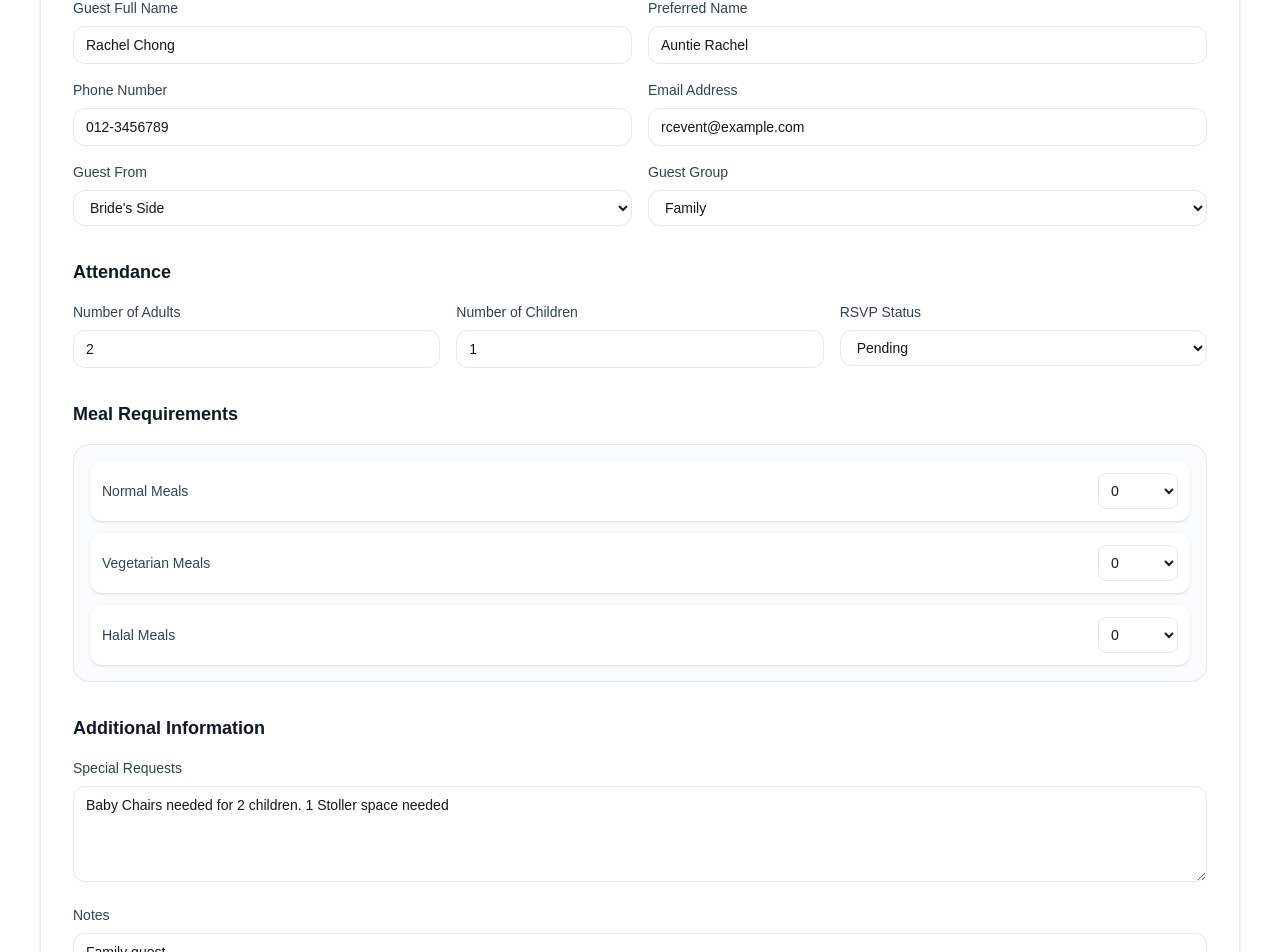
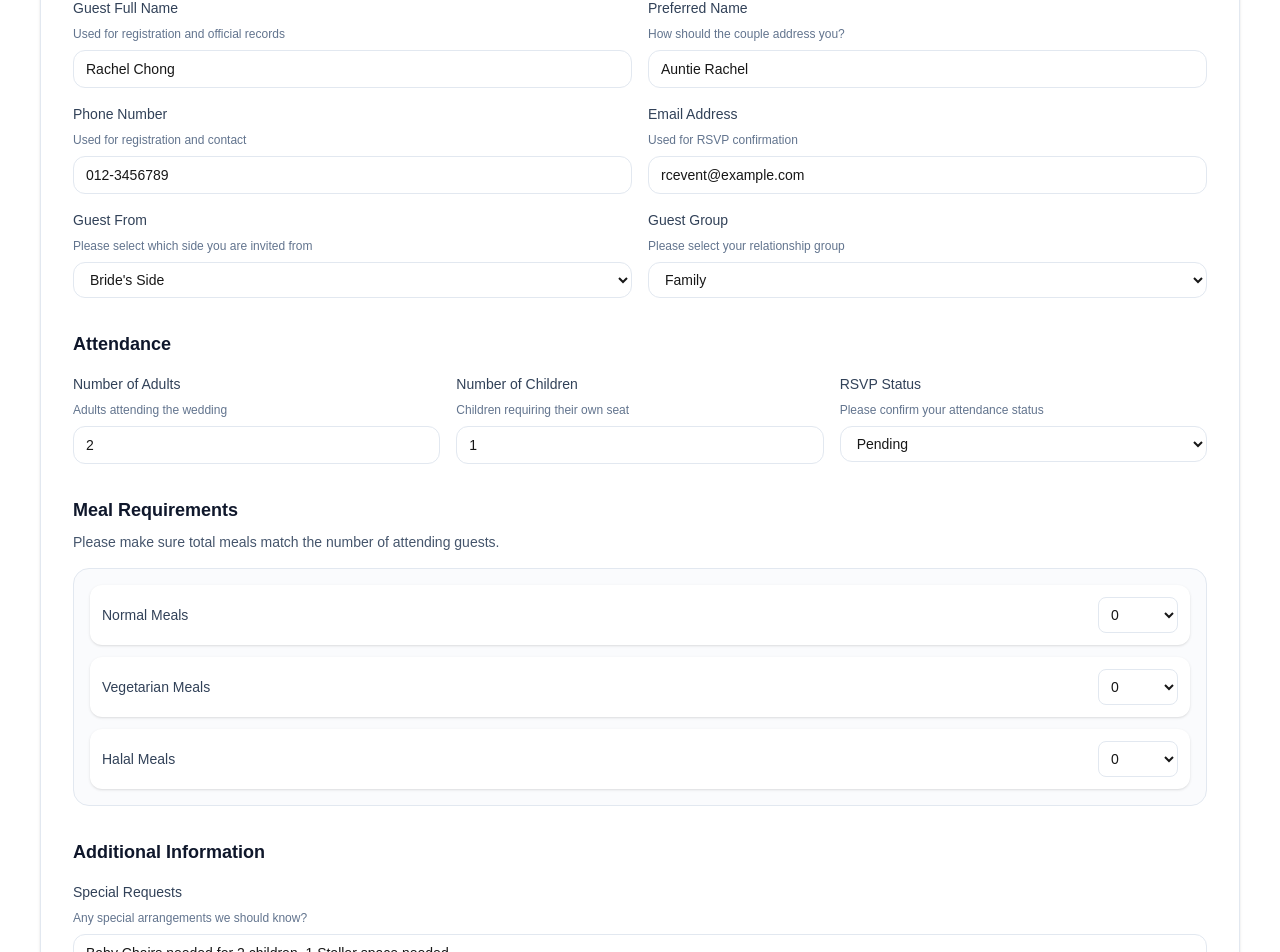
Before and after one commit to RCEventPlanner/WeddingPlanningOS, a Next.js app: page /rsvp in a window 1280 px wide. Shown: the part 720-1672 px from the top of the page. Built offline with nearby package versions, Linux system fonts and the light colour scheme.

Commit message:
Refine RSVP form helper text

```diff
--- a/components/RSVPForm.tsx
+++ b/components/RSVPForm.tsx
@@ -50,6 +50,9 @@ export function RSVPForm({
               <label className="mb-2 block text-sm font-medium text-slate-700">
                 Guest Full Name
               </label>
+              <p className="mb-2 text-xs text-slate-500">
+                Used for registration and official records
+              </p>
               <input
                 className="w-full rounded-xl border border-slate-200 px-3 py-2 text-sm outline-none focus:border-rose-400"
                 defaultValue={guestName}
@@ -60,6 +63,9 @@ export function RSVPForm({
               <label className="mb-2 block text-sm font-medium text-slate-700">
                 Preferred Name
               </label>
+              <p className="mb-2 text-xs text-slate-500">
+                How should the couple address you?
+              </p>
               <input
                 className="w-full rounded-xl border border-slate-200 px-3 py-2 text-sm outline-none focus:border-rose-400"
                 defaultValue={preferredName}
@@ -70,6 +76,9 @@ export function RSVPForm({
               <label className="mb-2 block text-sm font-medium text-slate-700">
                 Phone Number
               </label>
+              <p className="mb-2 text-xs text-slate-500">
+                Used for registration and contact
+              </p>
               <input
                 className="w-full rounded-xl border border-slate-200 px-3 py-2 text-sm outline-none focus:border-rose-400"
                 defaultValue={phoneNumber}
@@ -80,6 +89,9 @@ export function RSVPForm({
               <label className="mb-2 block text-sm font-medium text-slate-700">
                 Email Address
               </label>
+              <p className="mb-2 text-xs text-slate-500">
+                Used for RSVP confirmation
+              </p>
               <input
                 className="w-full rounded-xl border border-slate-200 px-3 py-2 text-sm outline-none focus:border-rose-400"
                 defaultValue={emailAddress}
@@ -90,6 +102,9 @@ export function RSVPForm({
               <label className="mb-2 block text-sm font-medium text-slate-700">
                 Guest From
               </label>
+              <p className="mb-2 text-xs text-slate-500">
+                Please select which side you are invited from
+              </p>
               <select className="w-full rounded-xl border border-slate-200 px-3 py-2 text-sm outline-none focus:border-rose-400" defaultValue={guestFrom}>
                 <option>Groom's Side</option>
                 <option>Bride's Side</option>
@@ -101,6 +116,9 @@ export function RSVPForm({
               <label className="mb-2 block text-sm font-medium text-slate-700">
                 Guest Group
               </label>
+              <p className="mb-2 text-xs text-slate-500">
+                Please select your relationship group
+              </p>
               <select className="w-full rounded-xl border border-slate-200 px-3 py-2 text-sm outline-none focus:border-rose-400" defaultValue={guestGroup}>
                 <option>Family</option>
                 <option>Friends</option>
@@ -119,6 +137,9 @@ export function RSVPForm({
               <label className="mb-2 block text-sm font-medium text-slate-700">
                 Number of Adults
               </label>
+              <p className="mb-2 text-xs text-slate-500">
+                Adults attending the wedding
+              </p>
               <input
                 className="w-full rounded-xl border border-slate-200 px-3 py-2 text-sm outline-none focus:border-rose-400"
                 defaultValue={adults}
@@ -129,6 +150,9 @@ export function RSVPForm({
               <label className="mb-2 block text-sm font-medium text-slate-700">
                 Number of Children
               </label>
+              <p className="mb-2 text-xs text-slate-500">
+                Children requiring their own seat
+              </p>
               <input
                 className="w-full rounded-xl border border-slate-200 px-3 py-2 text-sm outline-none focus:border-rose-400"
                 defaultValue={children}
@@ -139,6 +163,9 @@ export function RSVPForm({
               <label className="mb-2 block text-sm font-medium text-slate-700">
                 RSVP Status
               </label>
+              <p className="mb-2 text-xs text-slate-500">
+                Please confirm your attendance status
+              </p>
               <select className="w-full rounded-xl border border-slate-200 px-3 py-2 text-sm outline-none focus:border-rose-400" defaultValue={rsvpStatus}>
                 <option>Pending</option>
                 <option>Confirmed</option>
@@ -150,6 +177,9 @@ export function RSVPForm({
 
         <div>
           <h3 className="text-lg font-semibold text-slate-900">Meal Requirements</h3>
+          <p className="mt-2 text-sm text-slate-600">
+            Please make sure total meals match the number of attending guests.
+          </p>
           <div className="mt-4 rounded-2xl border border-slate-200 bg-slate-50/70 p-4">
             <div className="space-y-3">
               <div className="flex items-center justify-between gap-4 rounded-xl bg-white px-3 py-3 shadow-sm">
@@ -195,6 +225,9 @@ export function RSVPForm({
               <label className="mb-2 block text-sm font-medium text-slate-700">
                 Special Requests
               </label>
+              <p className="mb-2 text-xs text-slate-500">
+                Any special arrangements we should know?
+              </p>
               <textarea
                 className="min-h-24 w-full rounded-xl border border-slate-200 px-3 py-2 text-sm outline-none focus:border-rose-400"
                 defaultValue={specialRequests}
@@ -205,6 +238,9 @@ export function RSVPForm({
               <label className="mb-2 block text-sm font-medium text-slate-700">
                 Notes
               </label>
+              <p className="mb-2 text-xs text-slate-500">
+                Additional notes for the couple
+              </p>
               <textarea
                 className="min-h-24 w-full rounded-xl border border-slate-200 px-3 py-2 text-sm outline-none focus:border-rose-400"
                 defaultValue={notes}
```
